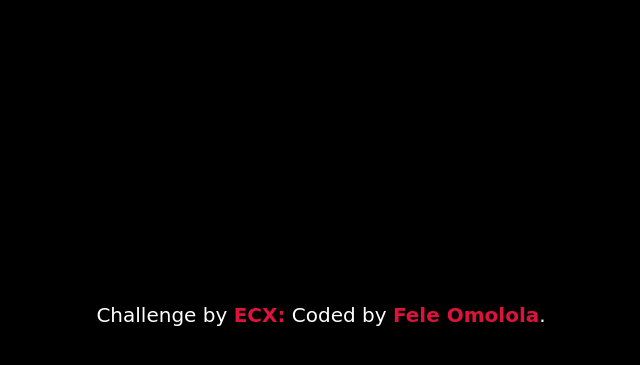
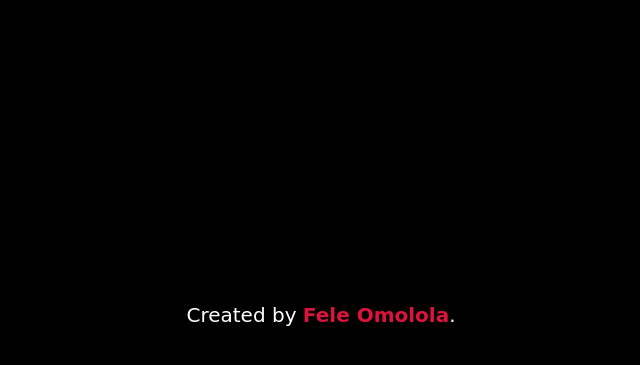
Before and after one commit to omololacrea8/guessing-game, a plain HTML site: page index.html in a window 1280 px wide. Shown: the part 345-710 px from the top of the page, without its empty margins (319-959 px from the left). Drawn offline with Linux system fonts and the light colour scheme; a web font is replaced by a local one.

Commit message:
Update index.html

```diff
--- a/index.html
+++ b/index.html
@@ -21,8 +21,7 @@
 <!-- Footer -->
 <footer>
     <div class="graph">
-        Challenge by
-        <a href="#" target="_blank"> <b>ECX:</b></a> Coded by <a href="https://github.com/omololacrea8/"><b>Fele Omolola</b></a>.
+      </a> Created by <a href="https://github.com/omololacrea8/"><b>Fele Omolola</b></a>.
       </div>
     </footer>
 <script src="script.js"></script>
```
